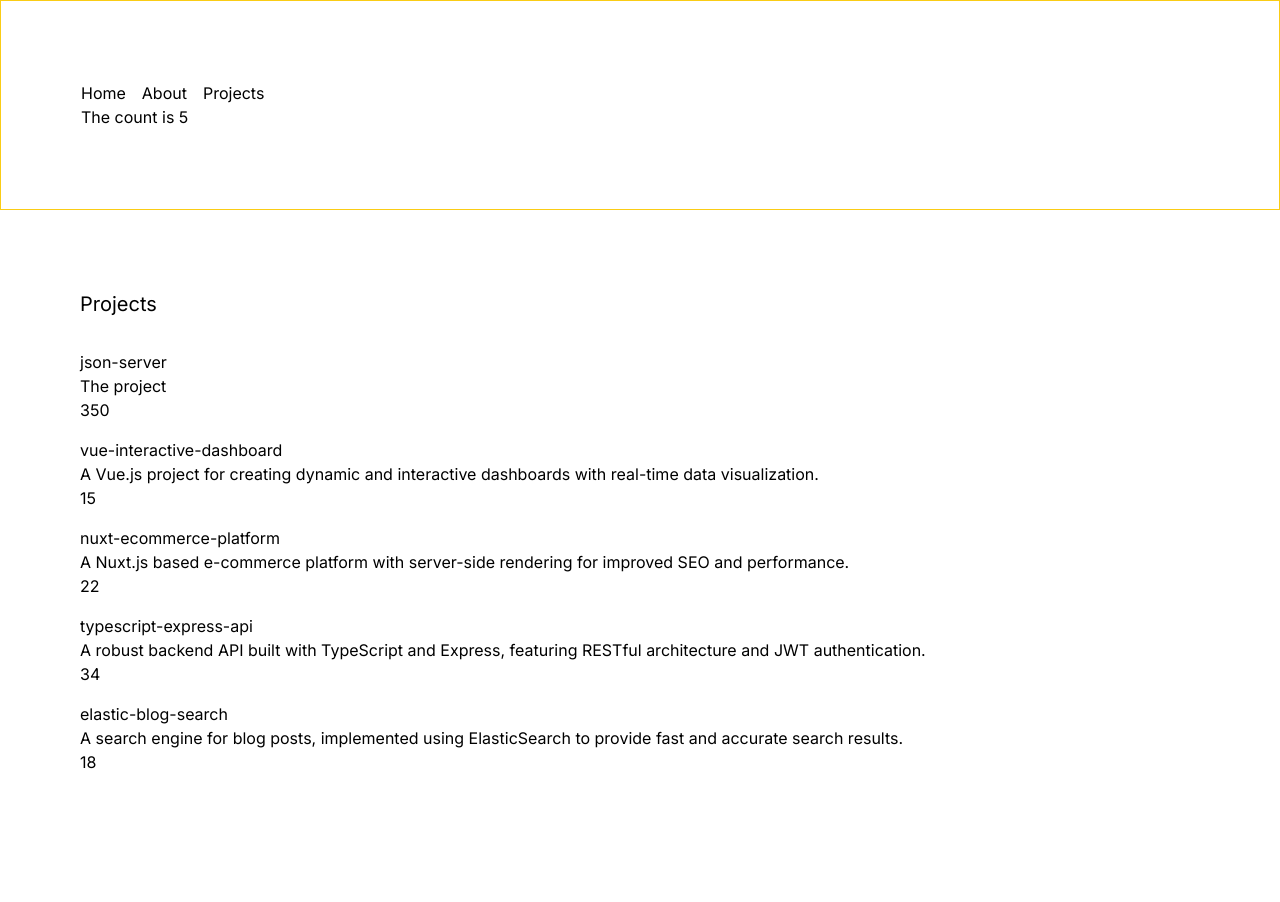
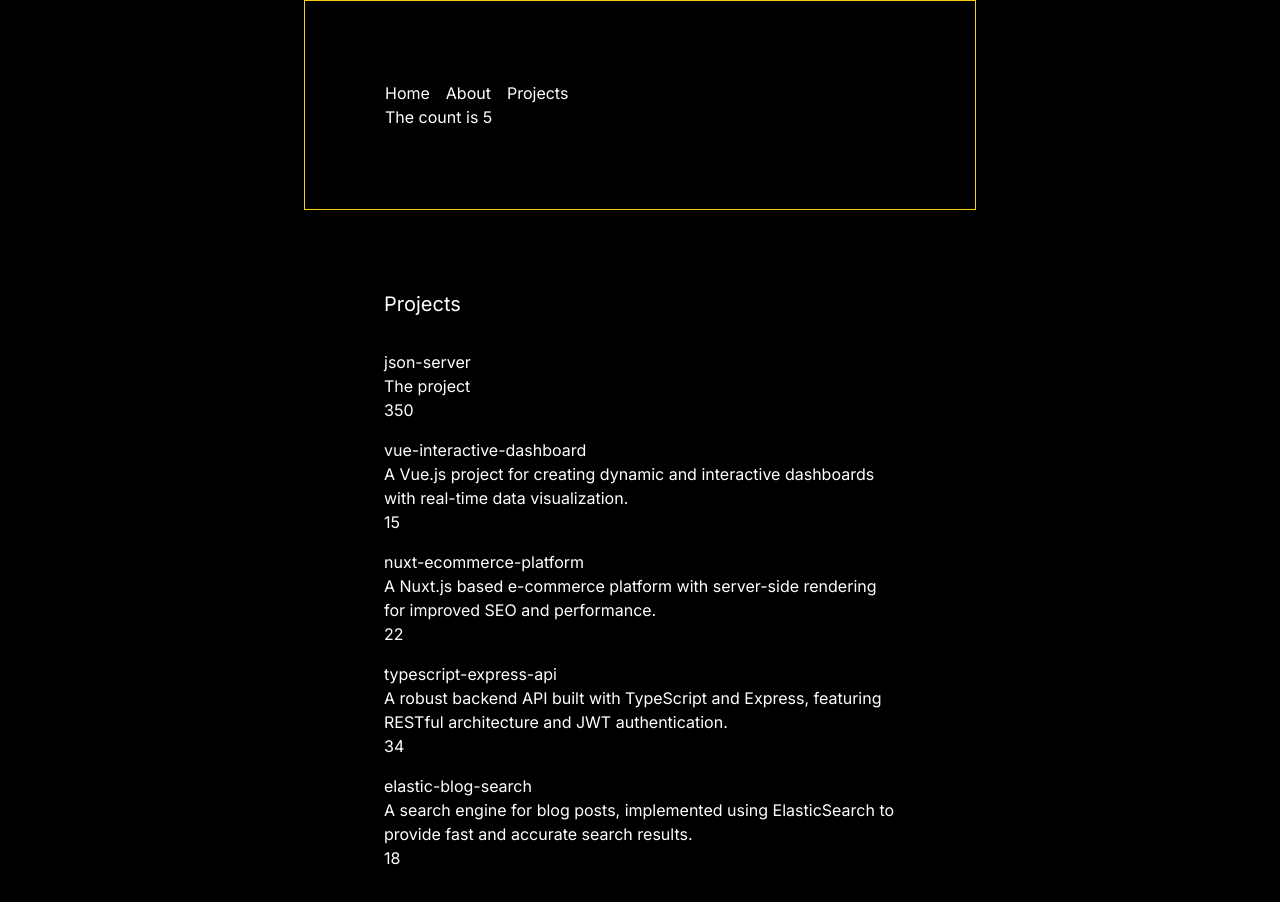
Before and after one commit to AndresFerrerPestana/next14-blog, a Next.js app: page /about/projects in a window 1280 px wide. Shown: the top 902 px of the page. Before the commit the page ends 870 px from the top, so only its background shows below. Built offline with nearby package versions, Linux system fonts and the light colour scheme; data requests are answered from the project's data file.

Commit message:
change page styling to black

```diff
--- a/app/about/projects/page.js
+++ b/app/about/projects/page.js
@@ -1,8 +1,8 @@
 // Opt out of caching for all data requests in the route segment
-export const dynamic = 'force-dynamic'
+// export const dynamic = 'force-dynamic'
 
 export default async function ProjectsPage () {
-    const response = await fetch('http://localhost:3001/repos', { next: { revalidate: 3 } });
+    const response = await fetch('http://localhost:3001/repos', { cache: 'no-store' });
     const repos = await response.json();
 
     return(
--- a/app/globals.css
+++ b/app/globals.css
@@ -2,32 +2,11 @@
 @tailwind components;
 @tailwind utilities;
 
-:root {
-  --foreground-rgb: 0, 0, 0;
-  --background-start-rgb: 214, 219, 220;
-  --background-end-rgb: 255, 255, 255;
+body {
+
+  @apply bg-black text-white container mx-auto dark:bg-gray-900 dark:text-gray-300 max-w-2xl
 }
 
-@media (prefers-color-scheme: dark) {
-  :root {
-    --foreground-rgb: 255, 255, 255;
-    --background-start-rgb: 0, 0, 0;
-    --background-end-rgb: 0, 0, 0;
-  }
+hr {
+  @apply my-8 border-gray-200 dark:border-gray-800
 }
-
-/* body {
-  color: rgb(var(--foreground-rgb));
-  background: linear-gradient(
-      to bottom,
-      transparent,
-      rgb(var(--background-end-rgb))
-    )
-    rgb(var(--background-start-rgb));
-} */
-
-@layer utilities {
-  .text-balance {
-    text-wrap: balance;
-  }
-}
--- a/app/layout.js
+++ b/app/layout.js
@@ -1,6 +1,7 @@
 import { Inter } from "next/font/google";
 import "./globals.css";
 import Header from "@/components/header";
+
 
 const inter = Inter({ subsets: ["latin"] });
 
```
